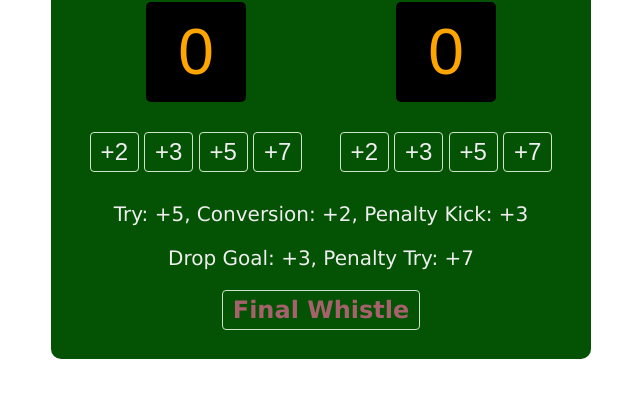
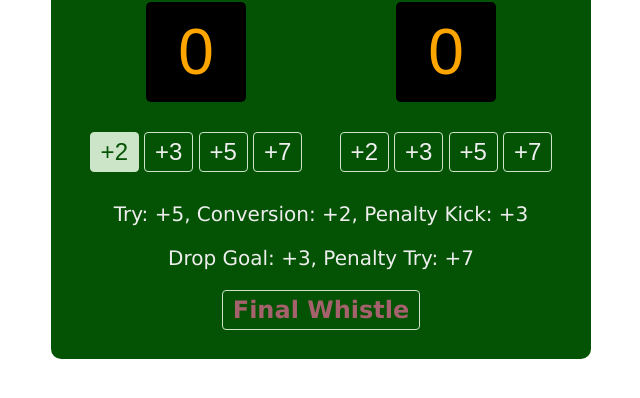
Before and after one commit to SteveBenton6/game-scorecard-app, a plain HTML site: page index.html in a window 1280 px wide. In both pictures the pointer is over the button 433 px from the left and 258 px from the top of the page. Shown: the part 106-504 px from the top of the page, without its empty margins (319-959 px from the left). Drawn offline with Linux system fonts and the light colour scheme; a web font is replaced by a local one.

Commit message:
add button hover

```diff
--- a/style.css
+++ b/style.css
@@ -48,6 +48,11 @@ h3 {
   color: #eeeeee;
 }
 
+.btn:hover {
+  background-color: #cce5c9;
+  color: #045204;
+}
+
 .score-ref {
   font-size: 20px;
   color: #eeeeee;
```
